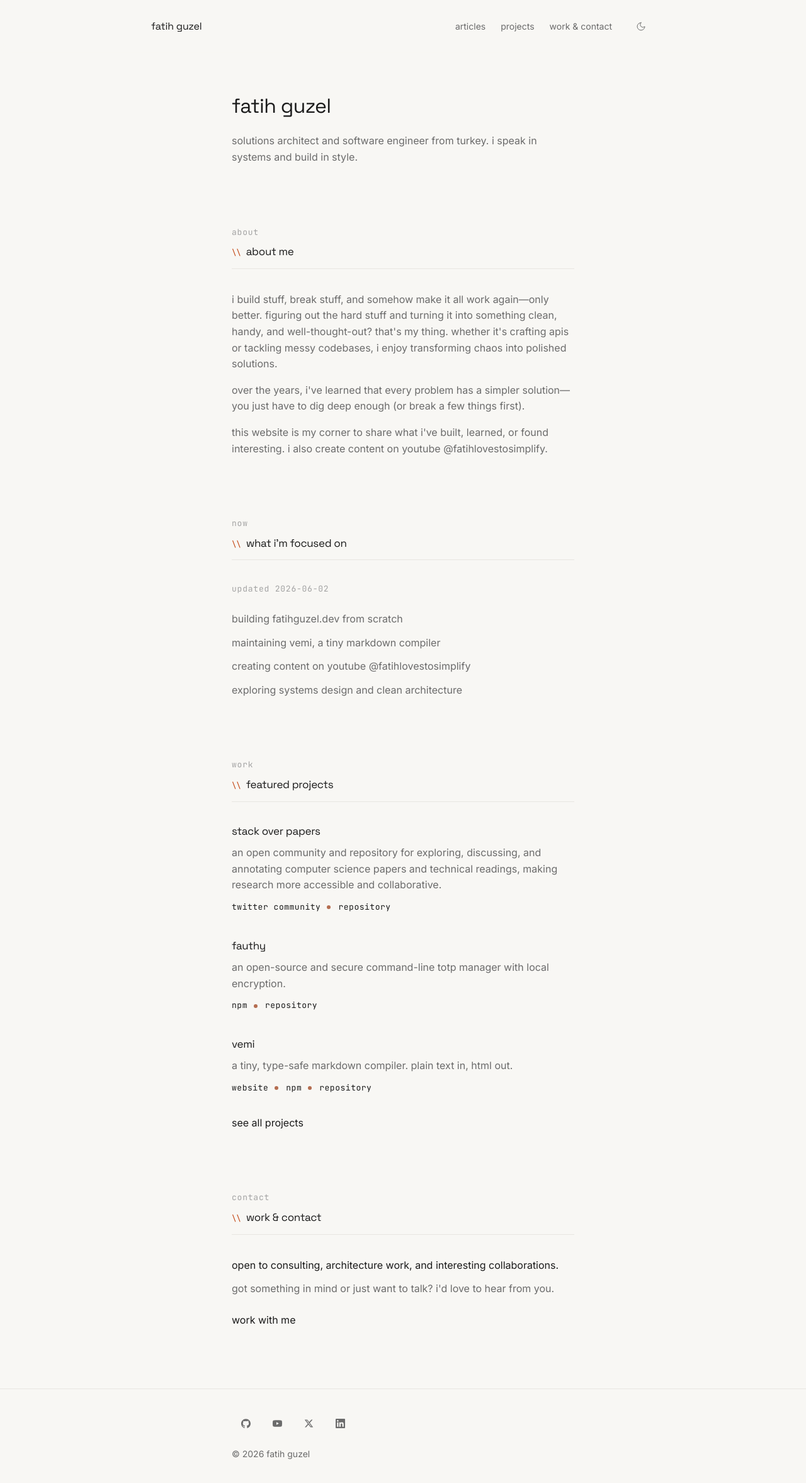
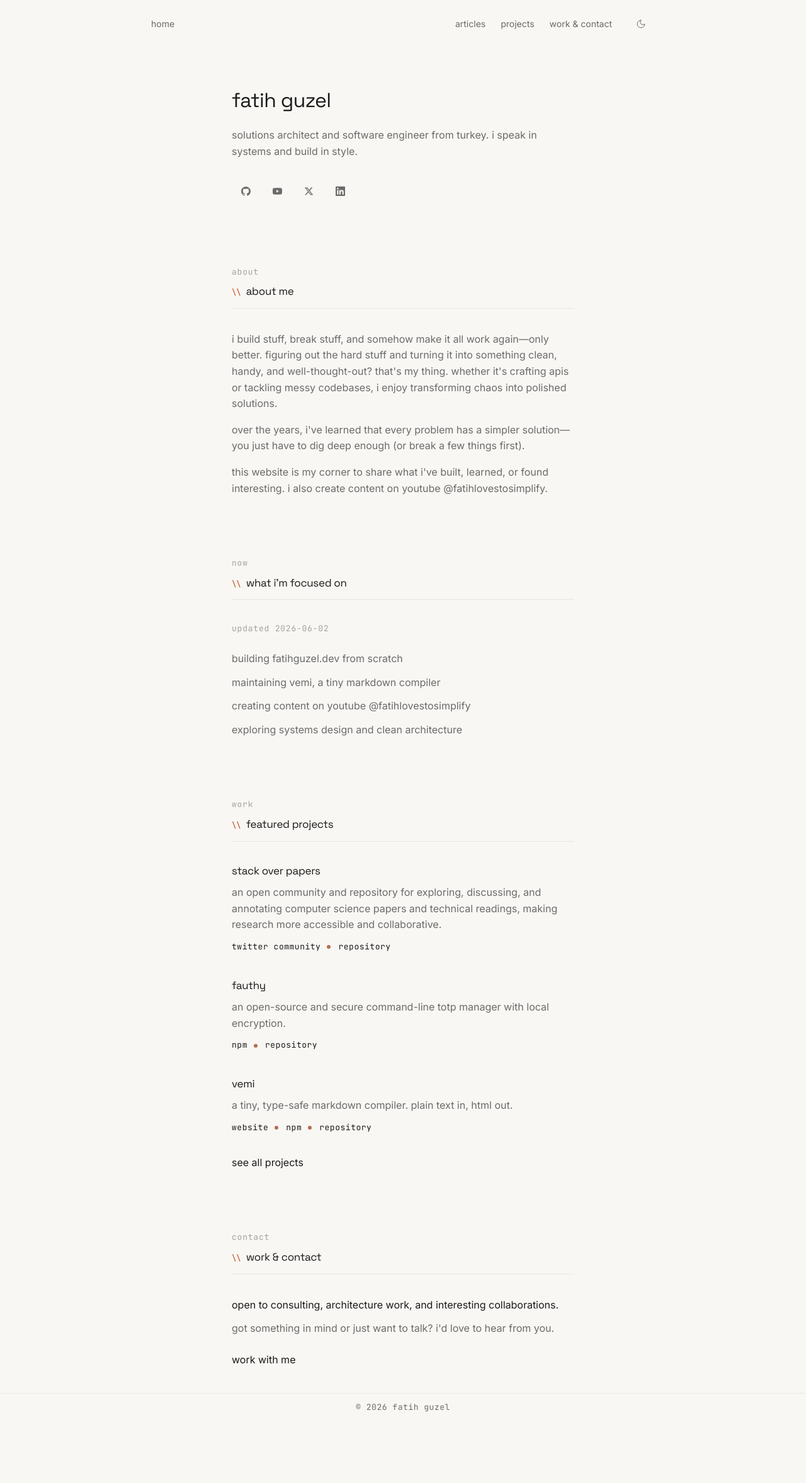
Before and after one commit to fatihguzeldev/fatihguzel.dev, a Next.js app: page / in a window 1280 px wide. Shown: the top 2354 px of the page at 63% size. After the commit the page ends 2261 px from the top, so only its background shows below. Built offline with nearby package versions, Linux system fonts and the light colour scheme.

Commit message:
feat: simplify page chrome and move socials to hero
Make the header static with a plain home link, move social icons into the
hero, and reduce the footer to a compact centered copyright.

```diff
--- a/src/app/layout.tsx
+++ b/src/app/layout.tsx
@@ -2,13 +2,10 @@ import type { Metadata, Viewport } from 'next'
 import { Inter, JetBrains_Mono, Space_Grotesk } from 'next/font/google'
 import { Header } from '@/components/layout/Header'
 import { Footer } from '@/components/layout/Footer'
-import { loadSite } from '@/content/load-site'
 import { createMetadata } from '@/lib/seo/metadata'
 import { PersonJsonLd, WebSiteJsonLd } from '@/lib/seo/json-ld'
 import { getThemeScript } from '@/lib/theme/apply-theme'
 import '@/styles/globals.css'
-
-const site = loadSite()
 
 export const viewport: Viewport = {
   width: 'device-width',
@@ -51,7 +48,7 @@ export default function RootLayout({
         <script dangerouslySetInnerHTML={{ __html: getThemeScript() }} />
         <PersonJsonLd />
         <WebSiteJsonLd />
-        <Header siteName={site.name} />
+        <Header />
         {children}
         <Footer />
       </body>
--- a/src/components/layout/Footer/Footer.module.css
+++ b/src/components/layout/Footer/Footer.module.css
@@ -1,21 +1,14 @@
 .footer {
-  margin-top: var(--section-gap);
-  padding: clamp(1.5rem, 4vw, 2rem) 0 clamp(2rem, 5vw, 3rem);
+  margin-top: clamp(1.5rem, 4vw, 2.5rem);
+  padding: 0.75rem 0 1rem;
   border-top: 1px solid var(--border);
-}
-
-.inner {
-  display: flex;
-  flex-direction: column;
-  gap: clamp(0.875rem, 2vw, 1rem);
 }
 
 .meta {
   margin: 0;
-  font-size: 0.875rem;
+  font-family: var(--font-mono);
+  font-size: var(--text-meta);
+  letter-spacing: 0.04em;
+  text-align: center;
   color: var(--text-muted);
 }
-
-.socials {
-  display: flex;
-}
--- a/src/components/layout/Footer/Footer.tsx
+++ b/src/components/layout/Footer/Footer.tsx
@@ -1,25 +1,17 @@
 import { loadSite } from '@/content/load-site'
-import { loadFooterSocials } from '@/content/load-socials'
 import { Container } from '@/components/layout/Container'
-import { SocialIconList } from '@/components/ui/SocialIconList'
 import styles from './Footer.module.css'
 
 const site = loadSite()
-const footerSocials = loadFooterSocials()
 const year = new Date().getFullYear()
 
 export function Footer() {
   return (
     <footer className={styles.footer}>
       <Container>
-        <div className={styles.inner}>
-          <nav className={styles.socials} aria-label="social">
-            <SocialIconList socials={footerSocials} />
-          </nav>
-          <p className={styles.meta}>
-            © {year} {site.name}
-          </p>
-        </div>
+        <p className={styles.meta}>
+          © {year} {site.name}
+        </p>
       </Container>
     </footer>
   )
--- a/src/components/layout/Header/Header.module.css
+++ b/src/components/layout/Header/Header.module.css
@@ -1,17 +1,5 @@
 .header {
-  position: sticky;
-  top: 0;
-  z-index: 10;
-  background: color-mix(in srgb, var(--bg) 92%, transparent);
-  backdrop-filter: blur(8px);
-  border-bottom: 1px solid transparent;
-  transition:
-    border-color var(--transition),
-    background-color 200ms ease;
-}
-
-.scrolled {
-  border-bottom-color: var(--border);
+  background: var(--bg);
 }
 
 .inner {
@@ -20,20 +8,21 @@
   align-items: center;
   justify-content: space-between;
   gap: clamp(0.75rem, 2vw, 2rem);
-  padding: clamp(1rem, 3vw, 1.25rem) var(--page-padding);
+  padding: clamp(0.875rem, 2.5vw, 1rem) var(--page-padding);
   max-width: var(--max-width-wide);
   margin: 0 auto;
 }
 
 .logo {
-  font-family: var(--font-display);
-  font-size: 1rem;
-  letter-spacing: -0.01em;
+  font-family: var(--font-body);
+  font-size: 0.875rem;
+  color: var(--text-muted);
   text-decoration: none;
   flex-shrink: 0;
 }
 
 .logo:hover {
+  color: var(--text);
   text-decoration: underline;
   text-decoration-color: var(--accent);
 }
--- a/src/components/layout/Header/Header.tsx
+++ b/src/components/layout/Header/Header.tsx
@@ -1,30 +1,14 @@
-'use client'
-
 import Link from 'next/link'
-import { useEffect, useState } from 'react'
 import { ThemeToggle } from '@/components/ui/ThemeToggle'
 import { NAV_LINKS } from '@/lib/constants'
 import styles from './Header.module.css'
 
-type HeaderProps = {
-  siteName: string
-}
-
-export function Header({ siteName }: HeaderProps) {
-  const [scrolled, setScrolled] = useState(false)
-
-  useEffect(() => {
-    const onScroll = () => setScrolled(window.scrollY > 8)
-    onScroll()
-    window.addEventListener('scroll', onScroll, { passive: true })
-    return () => window.removeEventListener('scroll', onScroll)
-  }, [])
-
+export function Header() {
   return (
-    <header className={[styles.header, scrolled ? styles.scrolled : ''].join(' ')}>
+    <header className={styles.header}>
       <div className={styles.inner}>
-        <Link href="/" className={styles.logo}>
-          {siteName}
+        <Link href="/" className={styles.logo} aria-label="home">
+          home
         </Link>
         <nav className={styles.nav} aria-label="main">
           {NAV_LINKS.map((link) => (
--- a/src/components/sections/Hero/Hero.module.css
+++ b/src/components/sections/Hero/Hero.module.css
@@ -19,3 +19,7 @@
   color: var(--text-muted);
   line-height: var(--leading-body);
 }
+
+.socials {
+  margin-top: clamp(1.25rem, 3vw, 1.75rem);
+}
--- a/src/components/sections/Hero/Hero.tsx
+++ b/src/components/sections/Hero/Hero.tsx
@@ -1,4 +1,6 @@
 import { Container } from '@/components/layout/Container'
+import { SocialIconList } from '@/components/ui/SocialIconList'
+import { loadFooterSocials } from '@/content/load-socials'
 import styles from './Hero.module.css'
 import sectionStyles from '../shared/Section.module.css'
 
@@ -8,11 +10,16 @@ type HeroProps = {
 }
 
 export function Hero({ title, subtitle }: HeroProps) {
+  const socials = loadFooterSocials()
+
   return (
     <section className={`${sectionStyles.section} ${styles.hero}`}>
       <Container>
         <h1 className={styles.title}>{title}</h1>
         <p className={styles.subtitle}>{subtitle}</p>
+        <nav className={styles.socials} aria-label="social">
+          <SocialIconList socials={socials} />
+        </nav>
       </Container>
     </section>
   )
```
